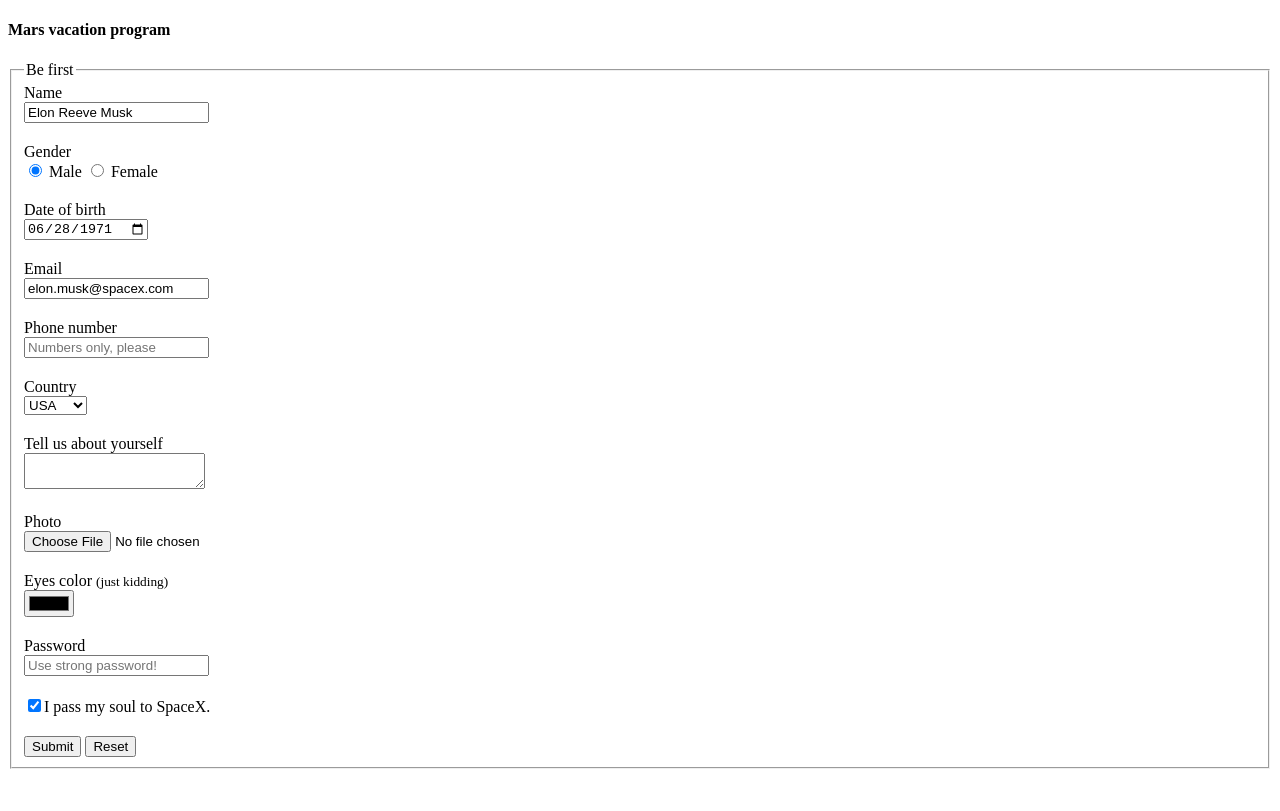
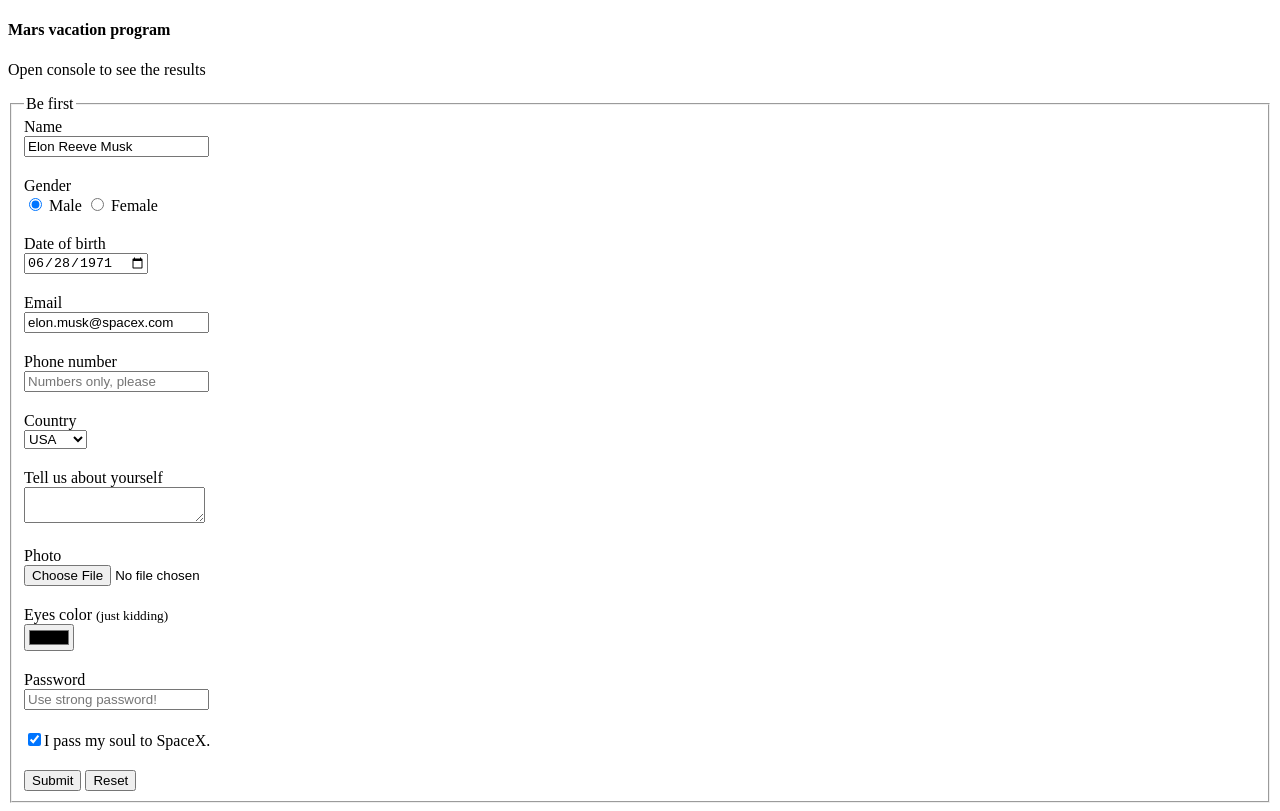
Before and after one commit to miloxeon/better-onsubmit, a website built with Parcel: page index.html in a window 1280 px wide. Built offline with nearby package versions, Linux system fonts and the light colour scheme.

Commit message:
console warning

```diff
--- a/index.html
+++ b/index.html
@@ -22,6 +22,7 @@
 <body>
   <form id='form'>
     <h4>Mars vacation program</h4>
+    <p>Open console to see the results</p>
     <fieldset>
       <legend>Be first</legend>
 
```
